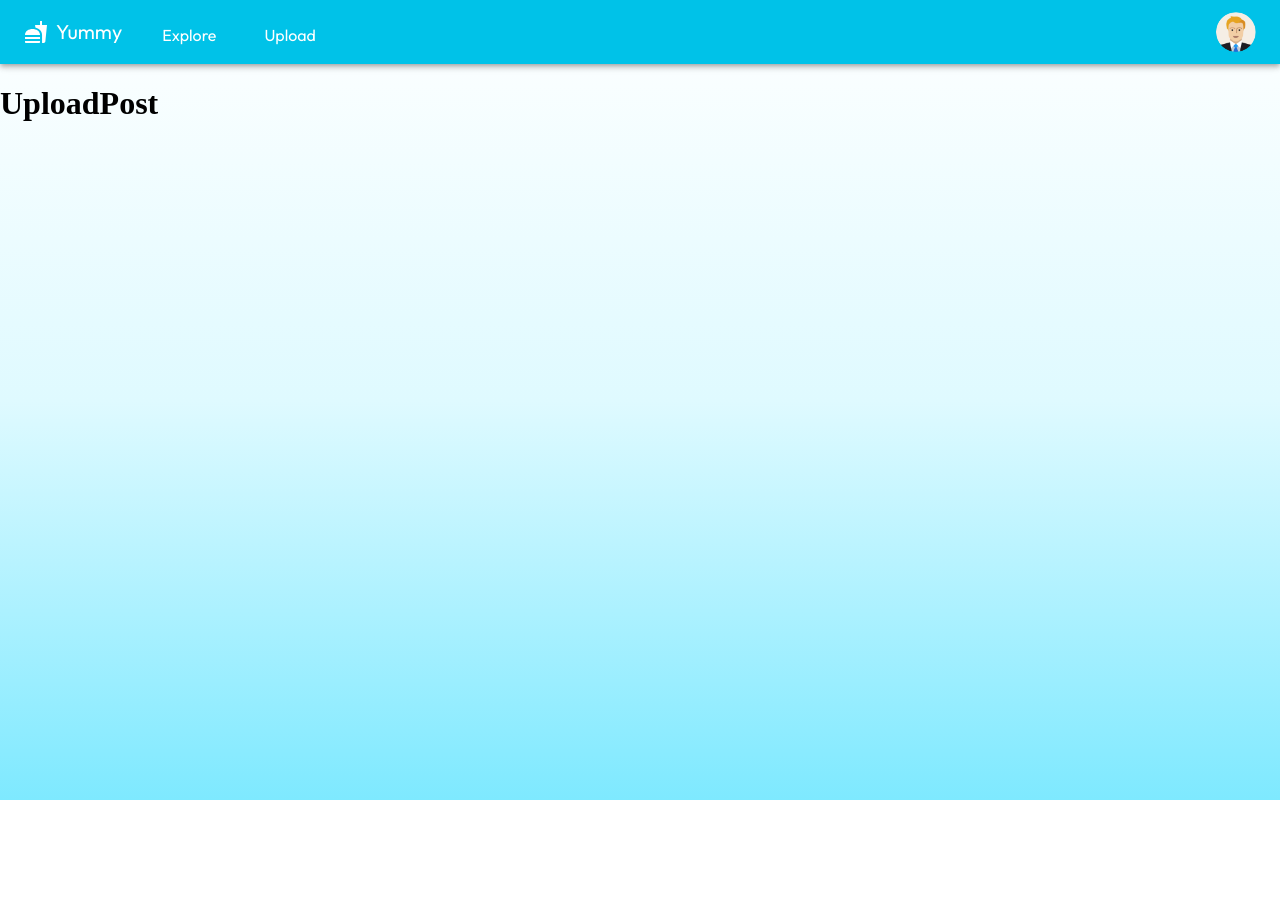
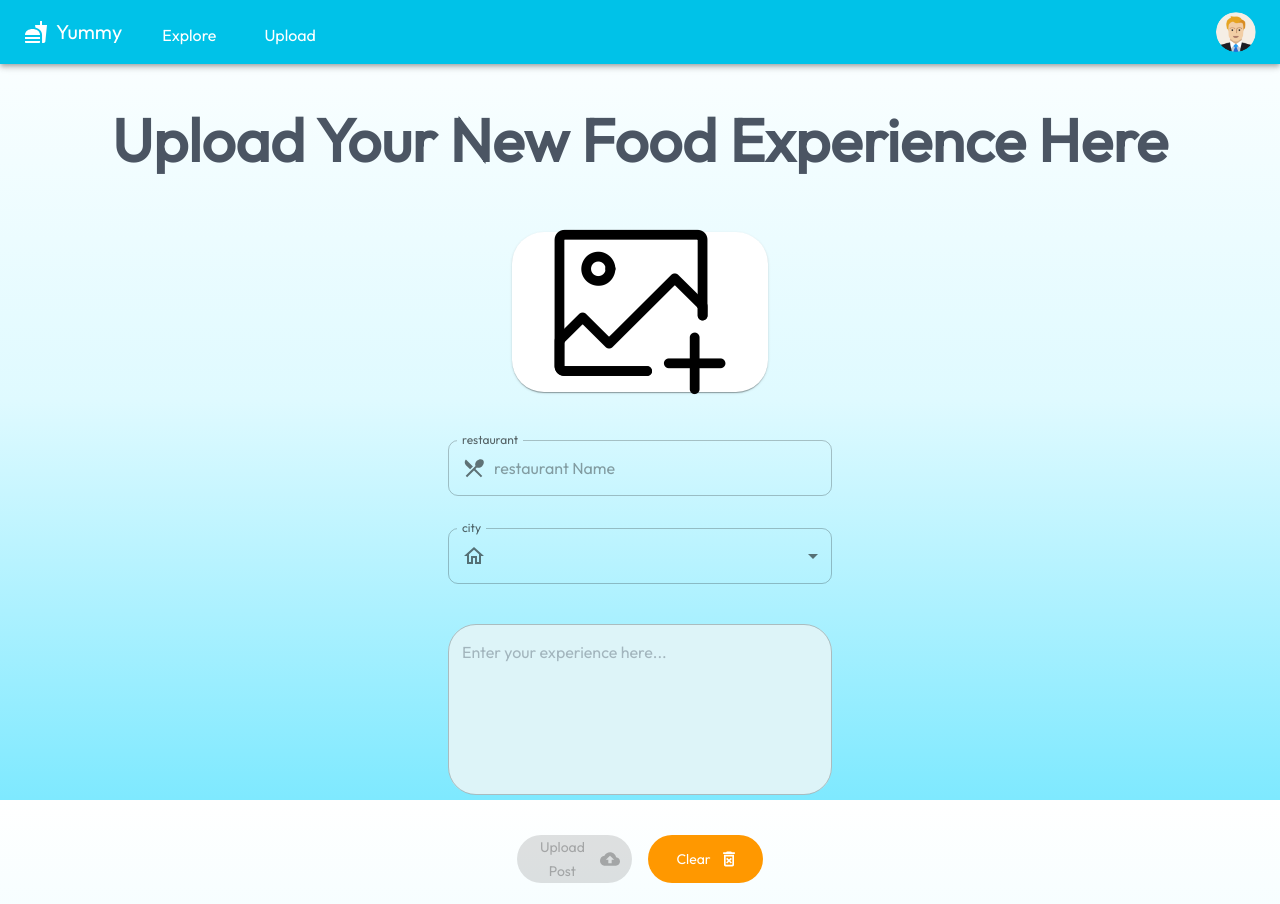
Before and after one commit to ItayPessach/Yummy, a React (Vite) app: page /upload in a window 1280 px wide. Before the commit the page ends 800 px from the top, so only its background shows below. Built offline with nearby package versions, Linux system fonts and the light colour scheme; sample sign-in values are in the browser's storage.

Commit message:
feat(upload-post): add upload post page

```diff
--- a/src/pages/upload-post/UploadPost.tsx
+++ b/src/pages/upload-post/UploadPost.tsx
@@ -1,6 +1,162 @@
+import {Stack, Typography, Paper, styled, IconButton, TextField, InputAdornment, Button, Box } from "@mui/material";
+import { useState, ChangeEvent } from "react";
+import CancelIcon from '@mui/icons-material/Cancel';
+import RestaurantMenuOutlinedIcon from '@mui/icons-material/RestaurantMenuOutlined';
+import HomeOutlinedIcon from "@mui/icons-material/HomeOutlined";
+import CloudUploadIcon from '@mui/icons-material/CloudUpload';
+import DeleteForeverOutlinedIcon from '@mui/icons-material/DeleteForeverOutlined';
+
+const VisuallyHiddenInput = styled('input')({
+  clipPath: 'inset(50%)',
+  height: 1,
+  overflow: 'hidden',
+  position: 'absolute',
+  bottom: 0,
+  left: 0,
+  whiteSpace: 'nowrap',
+  width: 1,
+});
 function UploadPost() {
+  const [postImage, setPostImage] = useState<File>();
+  const [restaurantName, setRestaurant ] = useState('');
+  const [selectedCity, setSelectedCity] = useState('sd');
+  const [description, setDescription] = useState('');
+
+  const changeProfileImage = (e: ChangeEvent) => {
+    setPostImage((e.target as any).files[0]);
+  };
+
+  const resetPostImage = () => {
+    setPostImage(undefined);
+  };
+
+  const uploadPost = () => {
+    console.log('post uploaded');
+  };
+
+  const clearFields = () => {
+    setPostImage(undefined);
+    setRestaurant('');
+    setSelectedCity('');
+    setDescription('');
+  };
+
   return (
-    <h1>UploadPost</h1>
+    <Stack sx={{alignItems: 'center', mt: 5, gap: 2, height: '100vh'}}>
+      <Typography variant="h2" sx={{ fontWeight: "bold", mb: 5, color: 'secondary.main' }}>
+        Upload Your New Food Experience Here
+      </Typography>
+      { postImage ?
+        <div style={{position: 'relative'}}>
+          <img src={URL.createObjectURL(postImage)} width={200} height={200} style={{borderRadius: '2rem'}} alt=''/>
+          <IconButton
+            sx={{ position: "absolute", color: 'primary.main' }}
+            onClick={resetPostImage}
+            size='large'
+          >
+            <CancelIcon />
+          </IconButton>
+        </div>
+        : <Paper component="label" sx={{
+          width: '20%',
+          height: '20%',
+          display: 'flex',
+          justifyContent: 'center',
+          alignItems: 'center',
+          borderRadius: '2rem',
+          backgroundColor: 'white'
+        }}>
+          <img src="./add-photo.png" alt=''/>
+          <VisuallyHiddenInput type="file" accept="image/*" onChange={changeProfileImage} />
+        </Paper>}
+      <Stack sx={{width: '30%', alignItems: 'center', mt: 4, gap: 4}}>
+        <TextField
+          fullWidth
+          label="restaurant"
+          value={restaurantName}
+          onChange={(event: ChangeEvent<HTMLInputElement>) => {
+            setRestaurant(event.target.value);
+          }}
+          placeholder="restaurant Name"
+          variant="outlined"
+          InputProps={{
+            startAdornment: (
+              <InputAdornment position="start">
+                <RestaurantMenuOutlinedIcon />
+              </InputAdornment>
+            ),
+          }}
+        />
+        <TextField
+          select
+          fullWidth
+          label="city"
+          placeholder='city'
+          InputProps={{
+            startAdornment: (
+              <InputAdornment position="start">
+                <HomeOutlinedIcon />
+              </InputAdornment>
+            ),
+          }}
+          sx={{ height: "5vh" }}
+          value={selectedCity}
+          onChange={(event) => setSelectedCity(event.target.value)}
+        />
+        <TextField
+          multiline
+          fullWidth
+          placeholder="Enter your experience here... "
+          rows={6}
+          value={description}
+          onChange={(event) => setDescription(event.target.value)}
+          sx={{
+            mt: 3,
+            backgroundColor: "background.paper",
+            borderRadius: 7,
+            "& .MuiOutlinedInput-root": {
+              borderRadius: 7,
+            },
+          }}
+          inputProps={{ sx: { color: "#53606D" } }}
+        ></TextField>
+      </Stack>
+      <Box sx={{display: 'flex', width: '30%', justifyContent: 'center', gap: 2}}>
+        <Button
+          disableElevation
+          variant="contained"
+          endIcon={<CloudUploadIcon />}
+          disabled={!postImage || !restaurantName || !selectedCity || !description}
+          onClick={uploadPost}
+          sx={{
+            color: "white",
+            backgroundColor: "primary.main",
+            ":hover": { backgroundColor: "primary.main" },
+            width: "30%",
+            height: "6vh",
+            mt: 3,
+          }}
+        >
+          Upload Post
+        </Button>
+        <Button
+          disableElevation
+          variant="contained"
+          endIcon={<DeleteForeverOutlinedIcon />}
+          onClick={clearFields}
+          sx={{
+            color: "white",
+            background: "#ff9800",
+            ":hover": { backgroundColor: "#ff9800" },
+            width: "30%",
+            height: "6vh",
+            mt: 3,
+          }}
+        >
+          Clear
+        </Button>
+      </Box>
+    </Stack>
   );
 }
 
```
Also changed, not shown: public/add-photo.png (added).
